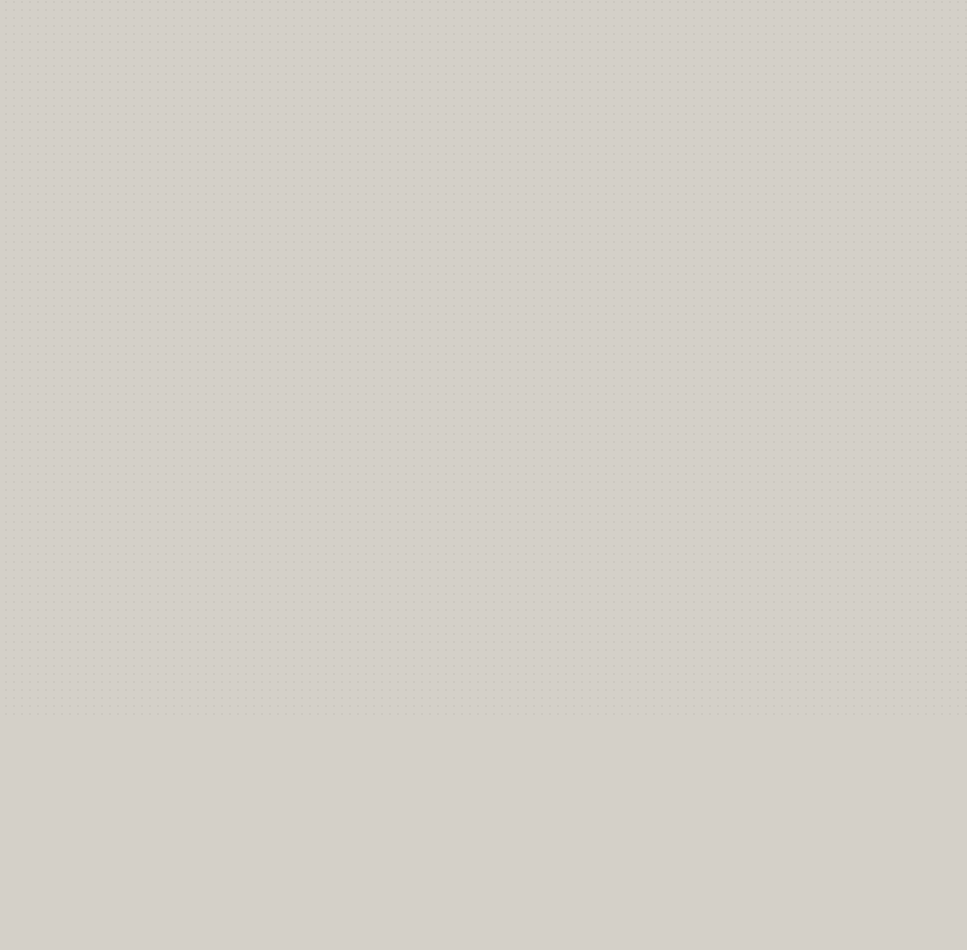
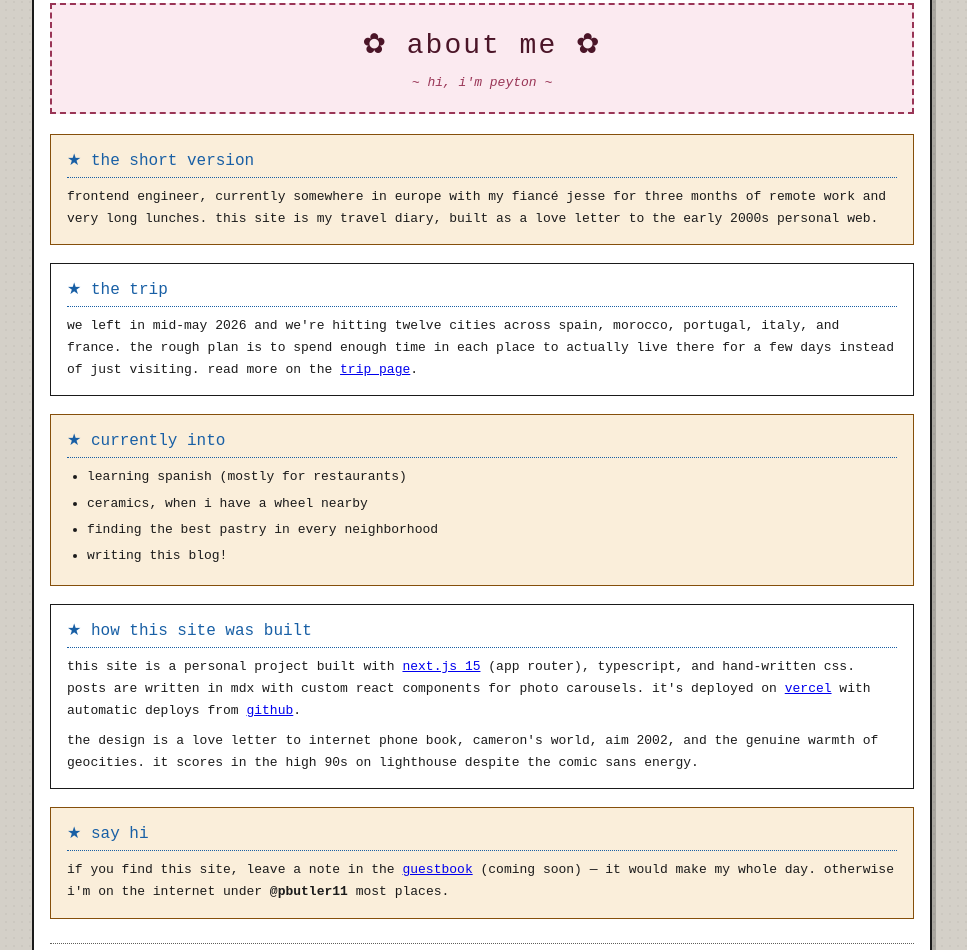
Before and after one commit to pbutler11/peytons-euro-summer, a Next.js app: page /about in a window 1280 px wide. Before the commit this address had no page. Shown: the part 82-1032 px from the top of the page, without its empty margins (158-1125 px from the left). Before the commit the page ends 800 px from the top, so only its background shows below. Built offline with nearby package versions, Linux system fonts and the light colour scheme.

Commit message:
Add about page

```diff
--- /dev/null
+++ b/app/about/page.tsx
@@ -0,0 +1,101 @@
+import Link from 'next/link';
+
+export const metadata = {
+  title: "about — peyton's euro summer ✿",
+  description: 'about the person behind this travel blog',
+};
+
+export default function AboutPage() {
+  return (
+    <div className="about-page">
+      <div className="breadcrumb">
+        <Link href="/">← back to home</Link>
+      </div>
+
+      <header className="about-header">
+        <h1 className="about-title">✿ about me ✿</h1>
+        <p className="about-subtitle">
+          ~ hi, i'm peyton ~
+        </p>
+      </header>
+
+      <section className="about-block">
+        <h2 className="about-block-title">★ the short version</h2>
+        <p>
+          frontend engineer, currently somewhere in europe with my fiancé jesse
+          for three months of remote work and very long lunches. this site is
+          my travel diary, built as a love letter to the early 2000s personal
+          web.
+        </p>
+      </section>
+
+      <section className="about-block">
+        <h2 className="about-block-title">★ the trip</h2>
+        <p>
+          we left in mid-may 2026 and we're hitting twelve cities across spain,
+          morocco, portugal, italy, and france. the rough plan is to spend
+          enough time in each place to actually live there for a few days
+          instead of just visiting. read more on the{' '}
+          <Link href="/trip">trip page</Link>.
+        </p>
+      </section>
+
+      <section className="about-block">
+        <h2 className="about-block-title">★ currently into</h2>
+        <ul className="about-list">
+          <li>learning spanish (mostly for restaurants)</li>
+          <li>ceramics, when i have a wheel nearby</li>
+          <li>finding the best pastry in every neighborhood</li>
+          <li>writing this blog!</li>
+        </ul>
+      </section>
+
+      <section className="about-block">
+        <h2 className="about-block-title">★ how this site was built</h2>
+        <p>
+          this site is a personal project built with{' '}
+          <a href="https://nextjs.org" target="_blank" rel="noopener noreferrer">
+            next.js 15
+          </a>{' '}
+          (app router), typescript, and hand-written css. posts are written in
+          mdx with custom react components for photo carousels. it's deployed
+          on{' '}
+          <a href="https://vercel.com" target="_blank" rel="noopener noreferrer">
+            vercel
+          </a>{' '}
+          with automatic deploys from{' '}
+          <a
+href="https://github.com/pbutler11/peytons-euro-summer"
+target="_blank"
+rel="noopener noreferrer"
+>
+github
+</a>
+.
+        </p>
+        <p>
+          the design is a love letter to internet phone book, cameron's world,
+          aim 2002, and the genuine warmth of geocities. it scores in the high
+          90s on lighthouse despite the comic sans energy.
+        </p>
+      </section>
+
+      <section className="about-block">
+        <h2 className="about-block-title">★ say hi</h2>
+        <p>
+          if you find this site, leave a note in the{' '}
+          <Link href="/guestbook">guestbook</Link> (coming soon) — it would make
+          my whole day. otherwise i'm on the internet under <strong>@pbutler11</strong>{' '}
+          most places.
+        </p>
+      </section>
+
+      <footer className="about-footer">
+        <p>✦ thanks for visiting ✦</p>
+        <p style={{ fontSize: '10px' }}>
+          last updated: monday, may 22 · best viewed in netscape 4.0 @ 1024×768
+        </p>
+      </footer>
+    </div>
+  );
+}
--- a/app/globals.css
+++ b/app/globals.css
@@ -998,3 +998,86 @@
     margin-top: auto;
     padding-top: 6px;
   }
+
+  /* ============================================
+   about page
+   ============================================ */
+
+.about-header {
+  text-align: center;
+  padding: 20px;
+  margin-bottom: 20px;
+  border: 2px dashed var(--c-pink-border);
+  background: var(--c-pink-bg);
+}
+
+.about-title {
+  font-size: 28px;
+  font-weight: 500;
+  color: var(--c-pink-ink);
+  margin: 0;
+  letter-spacing: 2px;
+}
+
+.about-subtitle {
+  font-size: 13px;
+  color: var(--c-pink-border);
+  margin: 6px 0 0;
+  font-style: italic;
+}
+
+.about-block {
+  margin-bottom: 18px;
+  padding: 14px 16px;
+  background: var(--c-paper);
+  border: 1px solid var(--c-ink);
+}
+
+.about-block:nth-child(odd of .about-block) {
+  background: var(--c-amber-bg);
+  border-color: var(--c-amber-border);
+}
+
+.about-block-title {
+  font-size: 16px;
+  font-weight: 500;
+  color: var(--c-blue-border);
+  margin: 0 0 8px;
+  border-bottom: 1px dotted var(--c-blue-border);
+  padding-bottom: 4px;
+}
+
+.about-block p {
+  font-size: 13px;
+  line-height: 1.7;
+  margin: 0 0 8px;
+}
+
+.about-block p:last-child {
+  margin-bottom: 0;
+}
+
+.about-list {
+  font-size: 13px;
+  line-height: 1.7;
+  margin: 0;
+  padding-left: 20px;
+}
+
+.about-list li {
+  margin-bottom: 4px;
+}
+
+.about-footer {
+  text-align: center;
+  padding: 20px 0;
+  margin-top: 24px;
+  border-top: 1px dotted var(--c-muted);
+  font-size: 12px;
+  color: var(--c-muted);
+  font-style: italic;
+}
+
+.about-footer p {
+  margin: 4px 0;
+}
```
